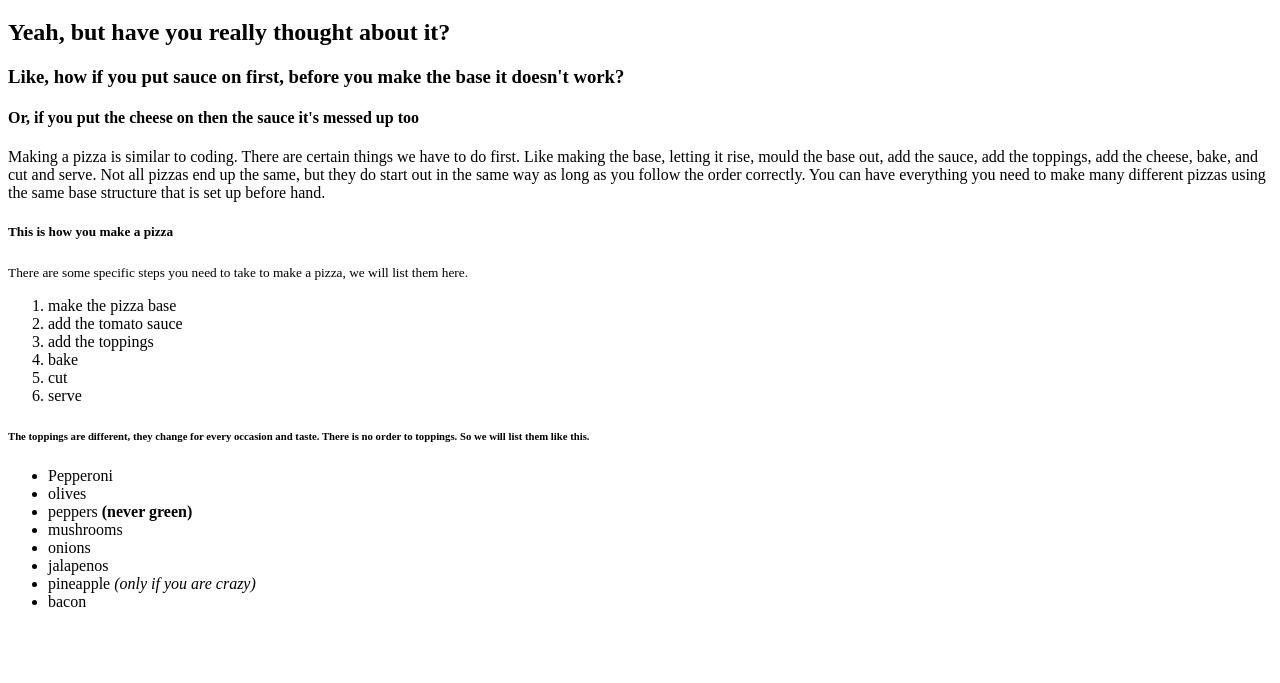
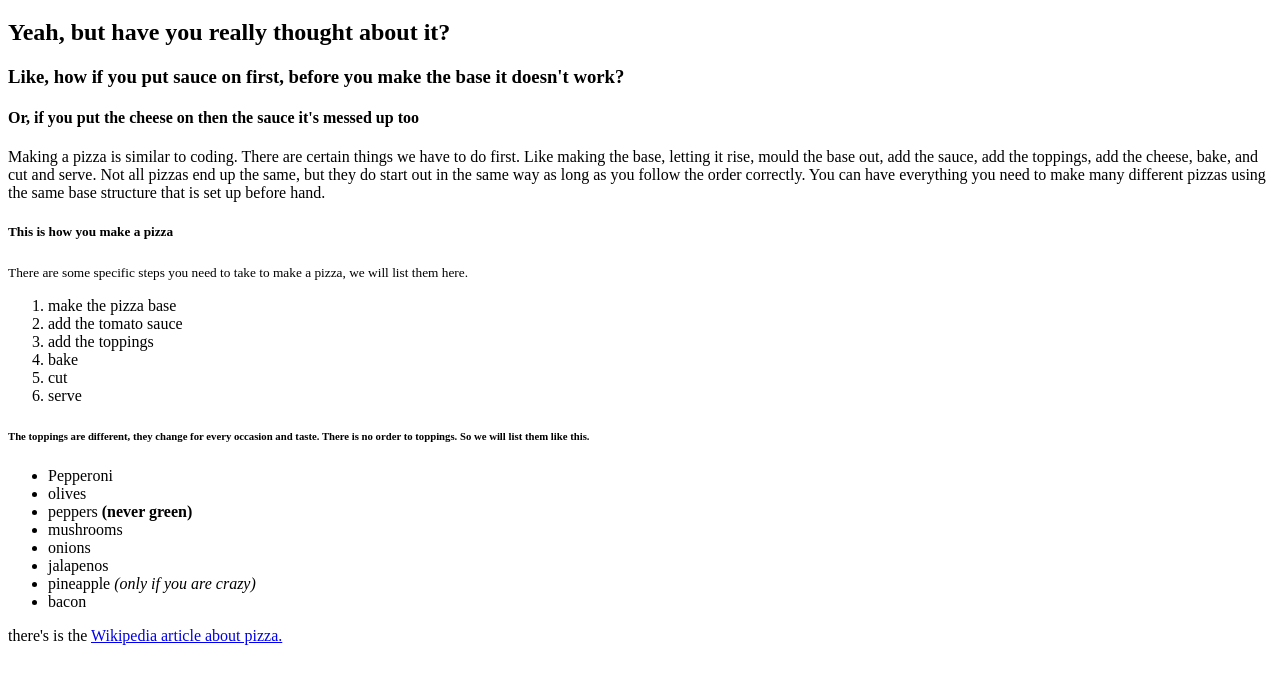
Before and after one commit to OraMok620/Oi-Shun-Mok-GWDS-week-2-, a plain HTML site: page index.html in a window 1280 px wide. Shown: the part 61-744 px from the top of the page. Drawn offline with Linux system fonts and the light colour scheme.

Commit message:
Update index.html

```diff
--- a/index.html
+++ b/index.html
@@ -49,5 +49,7 @@
     <li>bacon</li>
 </ul>
 
+<p>there's is the <a href="https://en.wikipedia.org/wiki/Pizza" target="_blank">Wikipedia article about pizza.</a></p>
+
 </body>
 </html>
```
